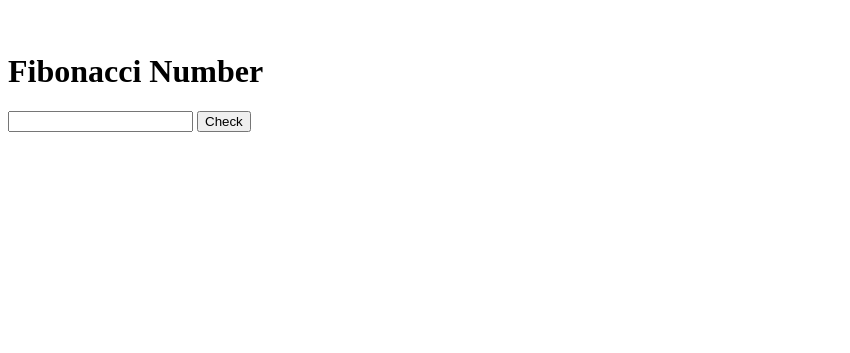
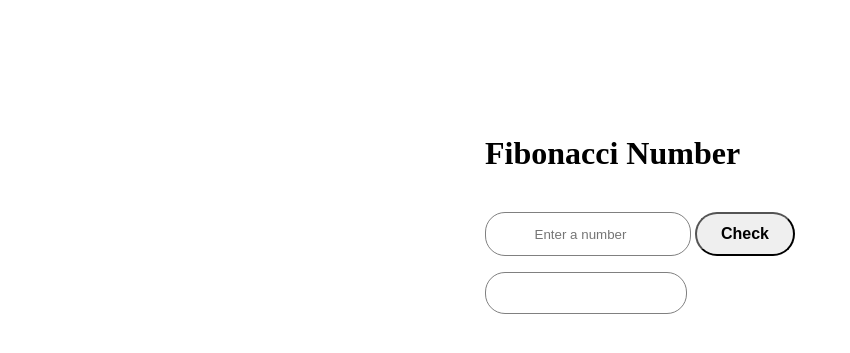
Before and after one commit to kamilsmr/Fibonacci_Number, a plain HTML site: page index.html in a window 1280 px wide. Shown: the part 139-492 px from the top of the page, without its empty margins (0-850 px from the left). Drawn offline with Linux system fonts and the light colour scheme.

Commit message:
Finished

```diff
--- a/app.js
+++ b/app.js
@@ -2,10 +2,14 @@ document.getElementById('btn').addEventListener('click',fibonacci)
 
 function fibonacci() {
     const n = document.getElementById("sayi").value;
-    const arr= [1,1];
 
-    for (let i=2; i<n+1;i++){
-        arr.push(arr[i-2] + arr[i-1]);
-    }
-    document.getElementById("res").innerHTML = arr[n];
+        const arr= [1,1];
+
+        for (let i=2; i<n+1;i++){
+            arr.push(arr[i-2] + arr[i-1]);
+        }
+        document.getElementById("res").innerHTML = arr[n];
+
+
+
 }
--- a/index.html
+++ b/index.html
@@ -1,50 +1,50 @@
 <!DOCTYPE html>
 <html lang="en">
   <head>
-    <meta charset="UTF-8">
-    <meta http-equiv="X-UA-Compatible" content="IE=edge">
-    <meta name="viewport" content="width=device-width, initial-scale=1.0">
+    <meta charset="UTF-8" />
+    <meta http-equiv="X-UA-Compatible" content="IE=edge" />
+    <meta name="viewport" content="width=device-width, initial-scale=1.0" />
     <title>Document</title>
     <style>
-
-.emre {
-display: block;
-    justify-content: space-around;
+      .container {
+        margin-top: 20%;
+        width: auto;
+        height: auto;
+        display: flex;
+        justify-content: center;
         align-items: center;
-    margin-top: 12rem;
-
-
       }
-
-
-
-
-
-
-
+      #btn {
+        cursor: pointer;
+        position: relative;
+        padding: 0.5rem 1.5rem;
+        border-radius: 3.75rem;
+        line-height: 1.5rem;
+        font-size: 1rem;
+        font-weight: 600;
+      }
+      #sayi, #res {
+        border: 1px solid grey;
+    width: 200px;
+    height: 40px;
+    border-radius: 20px;
+    text-align: center;
+      }
     </style>
   </head>
   <body>
+    <div class="container">
       <div class="emre">
+        <h1>Fibonacci Number</h1>
+        <br>
 
-        <h1>Fibonacci Number</h1>
-        <input id="sayi" type="number">
+        <input id="sayi" type="number" placeholder="Enter a number" />
+
         <button id="btn">Check</button>
         <p id="res"></p>
-
-
+      </div>
     </div>
 
-
-
-
-
-
-
-
-
-
     <script src="./app.js"></script>
-
   </body>
 </html>
```
Lines whose indentation alone changed are shown as unchanged.
